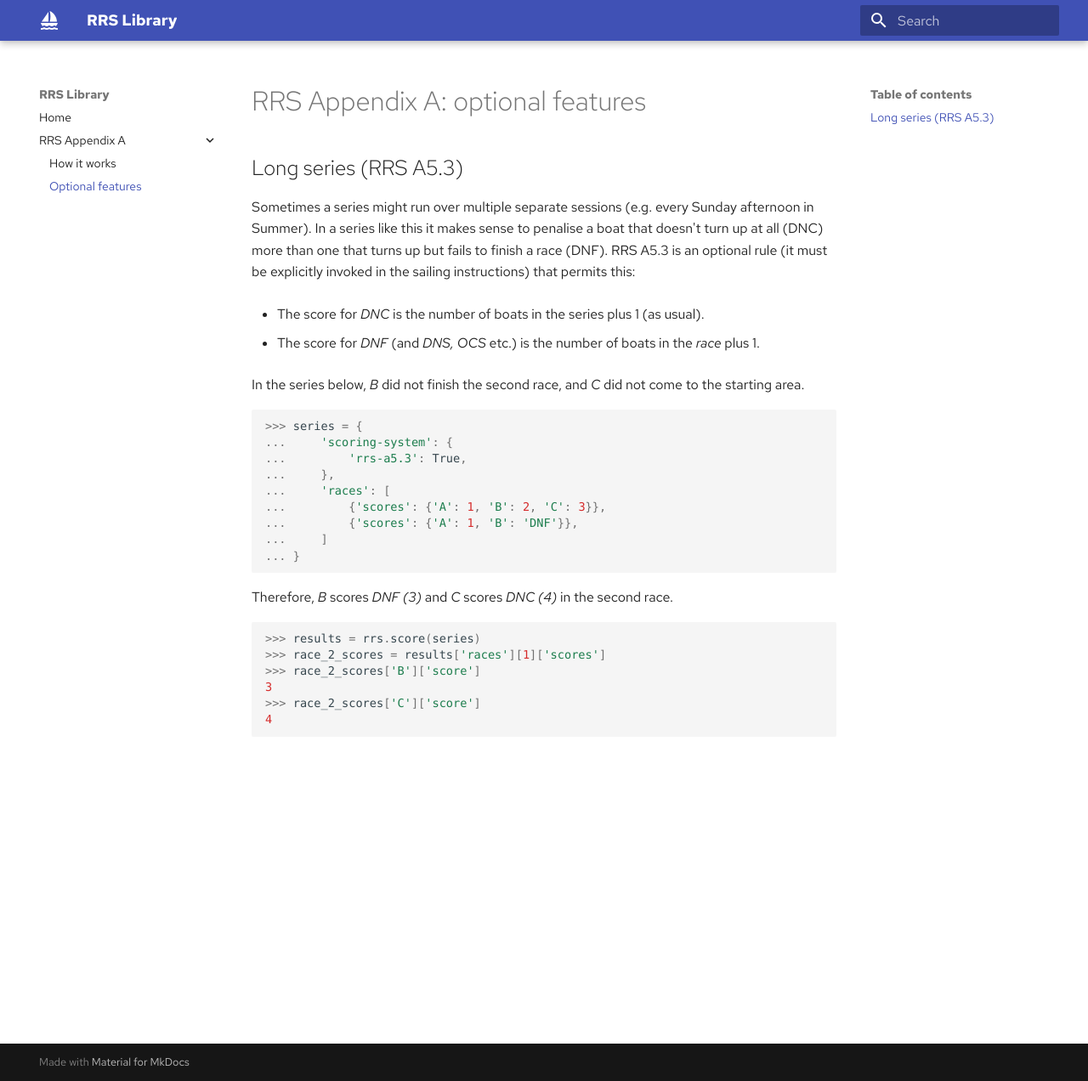
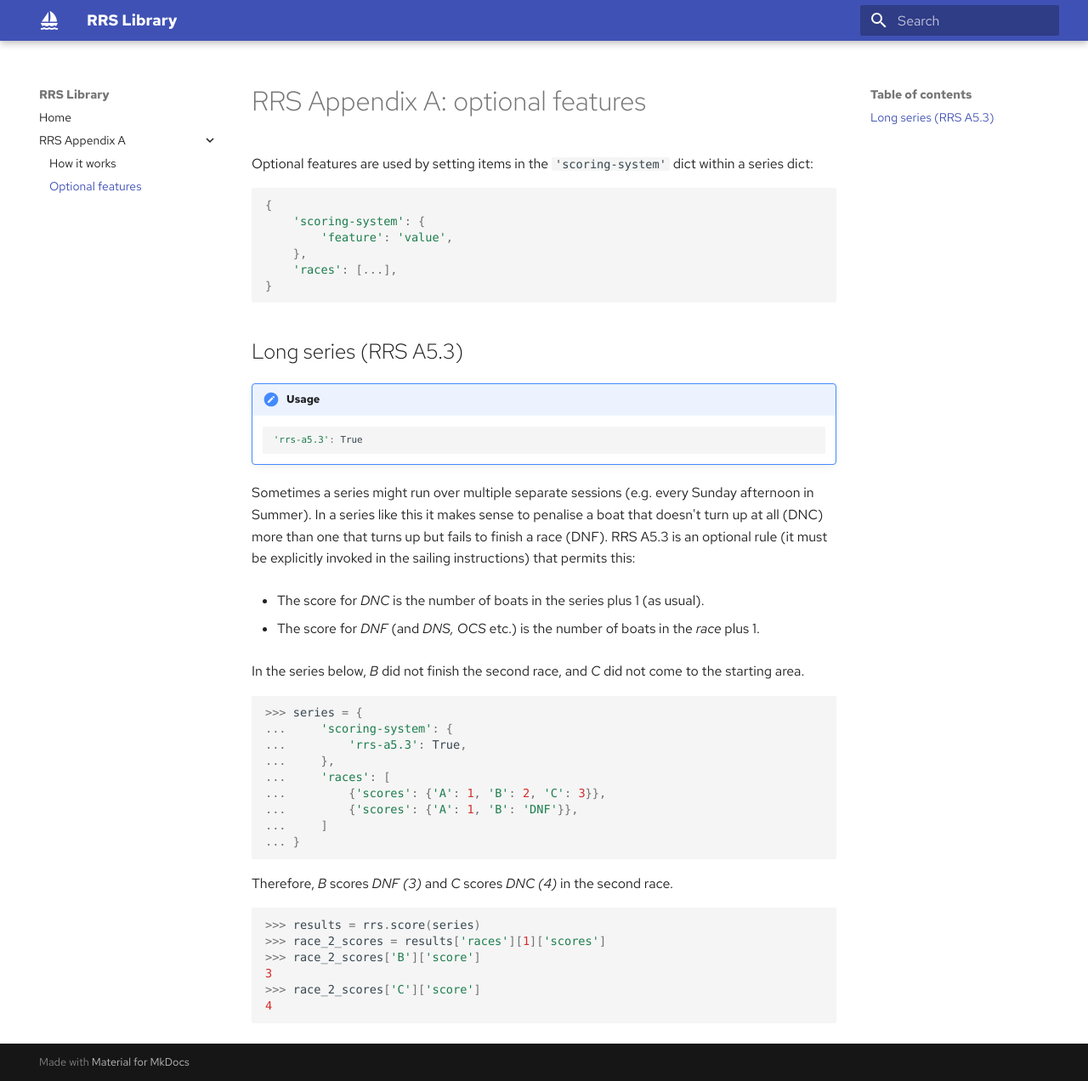
Before and after one commit to OEFDX/yellow-buoy, an MkDocs documentation site: the page built from docs/rrs-appendix-a-options.md, in a window 1280 px wide and 1272 px high. Shown: the whole window at 85% size. Built offline with MkDocs 1.6.1 and Material for MkDocs 9.7.7, drawn with Linux system fonts in a browser that asks for light colours; some web fonts are replaced.

Commit message:
Clarify how optional scoring system features are used.

````diff
--- a/docs/rrs-appendix-a-options.md
+++ b/docs/rrs-appendix-a-options.md
@@ -5,7 +5,25 @@
 
 -->
 
+Optional features are used by
+setting items in the `'scoring-system'` dict
+within a series dict:
+
+```python
+{
+    'scoring-system': {
+        'feature': 'value',
+    },
+    'races': [...],
+}
+```
+
 ## Long series (RRS A5.3)
+
+!!! note "Usage"
+    ```python
+    'rrs-a5.3': True
+    ```
 
 Sometimes a series might run over multiple separate sessions
 (e.g. every Sunday afternoon in Summer).
````
